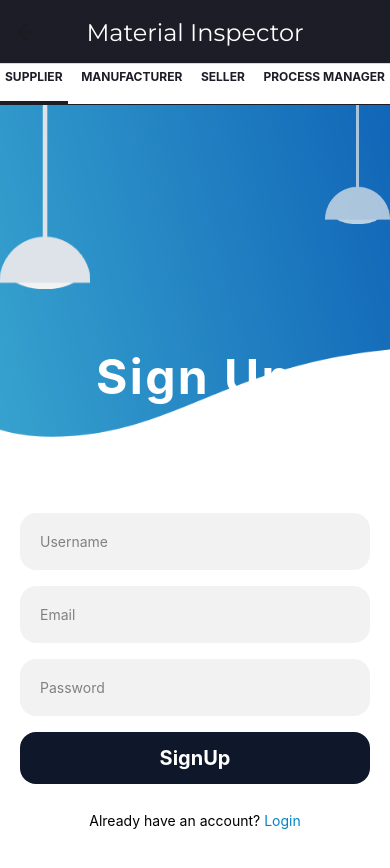
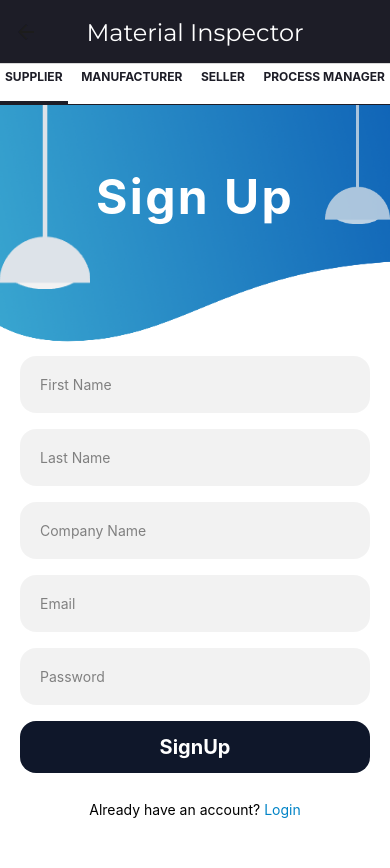
Before and after one commit to Team-Tetra-Weeknd-People/UEE-Clothing-React-Native-App, a React Native app in the folder frontend/: screen /Signup in a window 390 px wide. Shown: the top 868 px of the page. Built offline with nearby package versions, Linux system fonts and the light colour scheme.

Commit message:
Register Done

```diff
--- a/frontend/package.json
+++ b/frontend/package.json
@@ -5,6 +5,7 @@
     "@react-native-async-storage/async-storage": "1.18.2",
     "@react-navigation/native": "^6.1.7",
     "@react-navigation/native-stack": "^6.9.13",
+    "axios": "^1.5.1",
     "expo": "^49.0.3",
     "expo-font": "~11.4.0",
     "expo-status-bar": "~1.6.0",
--- a/frontend/screens/SignupScreen.js
+++ b/frontend/screens/SignupScreen.js
@@ -1,34 +1,65 @@
-import React, { useEffect, useState } from 'react';
-import { View, Text, TextInput, StyleSheet, ActivityIndicator,TouchableOpacity, Image, Keyboard } from 'react-native';
-import { StatusBar } from 'expo-status-bar';
-import { useNavigation } from '@react-navigation/native';
-import Animated, { FadeIn, FadeInDown, FadeInUp } from 'react-native-reanimated';
-import AsyncStorage from '@react-native-async-storage/async-storage';
-import * as Font from 'expo-font';
+import React, { useEffect, useState } from "react";
+import {
+  View,
+  Text,
+  TextInput,
+  StyleSheet,
+  ActivityIndicator,
+  TouchableOpacity,
+  Image,
+  Keyboard,
+} from "react-native";
+import { StatusBar } from "expo-status-bar";
+import { useNavigation } from "@react-navigation/native";
+import Animated, {
+  FadeIn,
+  FadeInDown,
+  FadeInUp,
+} from "react-native-reanimated";
+import AsyncStorage from "@react-native-async-storage/async-storage";
+import * as Font from "expo-font";
+
+import ManufacturerService from "../services/Manufacturer.Service";
+import SupplierService from "../services/Supplier.Service";
+import SellerService from "../services/Seller.Service";
+import ProcessManagerService from "../services/ProcessManager.Service";
 
 export default function SignupScreen() {
   const navigation = useNavigation();
   const [isKeyboardActive, setIsKeyboardActive] = useState(false);
-    const [selectedType, setSelectedType] = useState('SUPPLIER'); // State to store the selected type
+  const [selectedType, setSelectedType] = useState("SUPPLIER"); // State to store the selected type
+
+  const [firstName, setFirstName] = useState("");
+  const [lastName, setLastName] = useState("");
+  const [companyName, setCompanyName] = useState("");
+  const [email, setEmail] = useState("");
+  const [password, setPassword] = useState("");
 
   // Define the available user types
-    const userTypes = ['SUPPLIER', 'MANUFACTURER', 'SELLER', 'PROCESS MANAGER'];
+  const userTypes = ["SUPPLIER", "MANUFACTURER", "SELLER", "PROCESS MANAGER"];
 
   // Function to update the selected type
   const selectType = (type) => {
     setSelectedType(type);
     // Store the selected type in AsyncStorage
-        AsyncStorage.setItem('userType', type);
+    AsyncStorage.setItem("userType", type);
   };
 
   useEffect(() => {
-        const keyboardDidShowListener = Keyboard.addListener('keyboardDidShow', () => {
+    setSelectedType("SUPPLIER");
+    const keyboardDidShowListener = Keyboard.addListener(
+      "keyboardDidShow",
+      () => {
         setIsKeyboardActive(true);
-        });
+      }
+    );
 
-        const keyboardDidHideListener = Keyboard.addListener('keyboardDidHide', () => {
+    const keyboardDidHideListener = Keyboard.addListener(
+      "keyboardDidHide",
+      () => {
         setIsKeyboardActive(false);
-        });
+      }
+    );
 
     return () => {
       keyboardDidShowListener.remove();
@@ -39,17 +70,17 @@ export default function SignupScreen() {
   const styles = StyleSheet.create({
     loadingContainer: {
       flex: 1,
-          justifyContent: 'center',
-          alignItems: 'center',
-          backgroundColor: 'white', // Change the background color as needed
+      justifyContent: "center",
+      alignItems: "center",
+      backgroundColor: "white", // Change the background color as needed
     },
   });
   useEffect(() => {
     async function loadFont() {
       await Font.loadAsync({
-            'Montserrat-Regular': require('../assets/fonts/Montserrat-Regular.ttf'),
-            'Montserrat-SemiBold': require('../assets/fonts/Montserrat-SemiBold.ttf'),
-            'Montserrat-ExtraBold': require('../assets/fonts/Montserrat-ExtraBold.ttf'),
+        "Montserrat-Regular": require("../assets/fonts/Montserrat-Regular.ttf"),
+        "Montserrat-SemiBold": require("../assets/fonts/Montserrat-SemiBold.ttf"),
+        "Montserrat-ExtraBold": require("../assets/fonts/Montserrat-ExtraBold.ttf"),
       });
       setIsFontLoaded(true);
     }
@@ -64,23 +95,102 @@ export default function SignupScreen() {
       </View>
     );
   }
+
+  async function signUp() {
+    // check all fields are filled
+    if (
+      firstName === "" ||
+      lastName === "" ||
+      companyName === "" ||
+      email === "" ||
+      password === ""
+    ) {
+      alert("Please fill all fields");
+      return;
+    }
+
+    const user = {
+      fname: firstName,
+      lname: lastName,
+      companyName: companyName,
+      email: email,
+      password: password,
+    };
+
+    AsyncStorage.getItem("userType").then((type) => {
+      console.log(type);
+
+      if (type === "SUPPLIER") {
+        // Register Supplier
+        SupplierService.createSupplier(user).then((res) => {
+          if (res.status === 201) {
+            alert("Supplier created successfully");
+            navigation.navigate("Login");
+          } else {
+            alert("Error creating supplier");
+          }
+        });
+      } else if (type === "MANUFACTURER") {
+        // Register Manufacturer
+        ManufacturerService.createManufacturer(user).then((res) => {
+          if (res.status === 201) {
+            alert("Manufacturer created successfully");
+            navigation.navigate("Login");
+          } else {
+            alert("Error creating manufacturer");
+          }
+        });
+      } else if (type === "SELLER") {
+        // Register Seller
+        SellerService.createSeller(user).then((res) => {
+          if (res.status === 201) {
+            alert("Seller created successfully");
+            navigation.navigate("Login");
+          } else {
+            alert("Error creating seller");
+          }
+        });
+      } else if (type === "PROCESS MANAGER") {
+        // Register Process Manager
+        ProcessManagerService.createProcessManager(user).then((res) => {
+          if (res.status === 201) {
+            alert("Process Manager created successfully");
+            navigation.navigate("Login");
+          } else {
+            alert("Error creating process manager");
+          }
+        });
+      }
+    });
+  }
+
   return (
-        <View style={{ flex: 1, backgroundColor: 'white' }}>
+    <View style={{ flex: 1, backgroundColor: "white" }}>
       <StatusBar style="light" />
       {!isKeyboardActive && (
         <>
-                    <Image style={{ position: 'absolute', height: '100%', width: '100%' }} source={require('../assets/images/background.png')} />
+          <Image
+            style={{ position: "absolute", height: "75%", width: "100%" }}
+            source={require("../assets/images/background.png")}
+          />
 
           {/* lights */}
-                    <View style={{ flexDirection: 'row', justifyContent: 'space-between', position: 'absolute', width: '100%' }}>
+          <View
+            style={{
+              flexDirection: "row",
+              justifyContent: "space-between",
+              position: "absolute",
+              width: "100%",
+            }}
+          >
             <Animated.Image
               entering={FadeInUp.delay(200).duration(1000).springify()}
-                            source={require('../assets/images/light.png')}
+              source={require("../assets/images/light.png")}
               style={{ height: 225, width: 90 }}
             />
             <Animated.Image
               entering={FadeInUp.delay(400).duration(1000).springify()}
-                            source={require('../assets/images/light.png')}
+              source={require("../assets/images/light.png")}
               style={{ height: 160, width: 65, opacity: 0.75 }}
             />
           </View>
@@ -88,7 +198,16 @@ export default function SignupScreen() {
       )}
 
       {/* Top bar for user type selection */}
-            <View style={{ backgroundColor: 'white', flexDirection: 'row', justifyContent: 'space-between', alignItems: 'center', borderBottomWidth: 1, borderBottomColor: '#1D1D27' }}>
+      <View
+        style={{
+          backgroundColor: "white",
+          flexDirection: "row",
+          justifyContent: "space-between",
+          alignItems: "center",
+          borderBottomWidth: 1,
+          borderBottomColor: "#1D1D27",
+        }}
+      >
         {userTypes.map((type) => (
           <TouchableOpacity
             key={type}
@@ -96,25 +215,32 @@ export default function SignupScreen() {
             style={{
               height: 40,
               borderBottomWidth: selectedType === type ? 3 : 1,
-                            borderBottomColor: selectedType === type ? '#1D1D27' : 'transparent',
+              borderBottomColor:
+                selectedType === type ? "#1D1D27" : "transparent",
               padding: 5,
             }}
           >
-                        <Text style={{ fontSize: 4, fontWeight: 'bold', color: '#1D1D27' }}></Text>
-                        <Text style={{ fontSize: 12, fontWeight: 'bold', color: '#1D1D27' }}>{type}</Text>
+            <Text
+              style={{ fontSize: 4, fontWeight: "bold", color: "#1D1D27" }}
+            ></Text>
+            <Text
+              style={{ fontSize: 12, fontWeight: "bold", color: "#1D1D27" }}
+            >
+              {type}
+            </Text>
           </TouchableOpacity>
         ))}
       </View>
 
       {/* title and form */}
-            <View className="h-full w-full flex justify-around pt-48">
-
+      <View className="h-full w-full flex justify-around pt-30">
         {/* title */}
         <View className="flex items-center">
           <Animated.Text
             entering={FadeInUp.duration(1000).springify()}
             className="text-white font-bold tracking-wider text-5xl"
-                        style={isKeyboardActive && { color: '#1D1D27', marginBottom: 120 }}>
+            style={isKeyboardActive && { color: "#1D1D27", marginBottom: 120 }}
+          >
             Sign Up
           </Animated.Text>
         </View>
@@ -123,45 +249,88 @@ export default function SignupScreen() {
         <View className="flex items-center mx-5 space-y-4">
           <Animated.View
             entering={FadeInDown.duration(1000).springify()}
-                        className="bg-black/5 p-5 rounded-2xl w-full">
+            className="bg-black/5 p-5 rounded-2xl w-full"
+          >
             <TextInput
-                            placeholder="Username"
-                            placeholderTextColor={'gray'}
+              placeholder="First Name"
+              placeholderTextColor={"gray"}
+              onChangeText={(text) => {
+                setFirstName(text);
+              }}
+            />
+          </Animated.View>
+          <Animated.View
+            entering={FadeInDown.duration(1000).springify()}
+            className="bg-black/5 p-5 rounded-2xl w-full"
+          >
+            <TextInput
+              placeholder="Last Name"
+              placeholderTextColor={"gray"}
+              onChangeText={(text) => {
+                setLastName(text);
+              }}
+            />
+          </Animated.View>
+          <Animated.View
+            entering={FadeInDown.duration(1000).springify()}
+            className="bg-black/5 p-5 rounded-2xl w-full"
+          >
+            <TextInput
+              placeholder="Company Name"
+              placeholderTextColor={"gray"}
+              onChangeText={(text) => {
+                setCompanyName(text);
+              }}
             />
           </Animated.View>
           <Animated.View
             entering={FadeInDown.delay(200).duration(1000).springify()}
-                        className="bg-black/5 p-5 rounded-2xl w-full">
+            className="bg-black/5 p-5 rounded-2xl w-full"
+          >
             <TextInput
               placeholder="Email"
-                            placeholderTextColor={'gray'}
+              placeholderTextColor={"gray"}
+              onChangeText={(text) => {
+                setEmail(text);
+              }}
             />
           </Animated.View>
           <Animated.View
             entering={FadeInDown.delay(400).duration(1000).springify()}
-                        className="bg-black/5 p-5 rounded-2xl w-full mb-3">
+            className="bg-black/5 p-5 rounded-2xl w-full mb-3"
+          >
             <TextInput
               placeholder="Password"
-                            placeholderTextColor={'gray'}
+              placeholderTextColor={"gray"}
+              onChangeText={(text) => {
+                setPassword(text);
+              }}
               secureTextEntry
             />
           </Animated.View>
 
-                    <Animated.View className="w-full" entering={FadeInDown.delay(600).duration(1000).springify()}>
-                        <TouchableOpacity className="w-full bg-slate-900 p-3 rounded-2xl mb-3">
-                            <Text className="text-xl font-bold text-white text-center">SignUp</Text>
+          <Animated.View
+            className="w-full"
+            entering={FadeInDown.delay(600).duration(1000).springify()}
+          >
+            <TouchableOpacity
+              className="w-full bg-slate-900 p-3 rounded-2xl mb-3"
+              onPress={signUp}
+            >
+              <Text className="text-xl font-bold text-white text-center">
+                SignUp
+              </Text>
             </TouchableOpacity>
           </Animated.View>
 
           <Animated.View
             entering={FadeInDown.delay(800).duration(1000).springify()}
-                        className="flex-row justify-center">
-
+            className="flex-row justify-center"
+          >
             <Text>Already have an account? </Text>
-                        <TouchableOpacity onPress={() => navigation.push('Login')}>
+            <TouchableOpacity onPress={() => navigation.push("Login")}>
               <Text className="text-sky-600">Login</Text>
             </TouchableOpacity>
-
           </Animated.View>
         </View>
       </View>
```
Also changed, not shown: 1 other file (tests, documents, lock files or other folders). Lines whose indentation alone changed are shown as unchanged.
